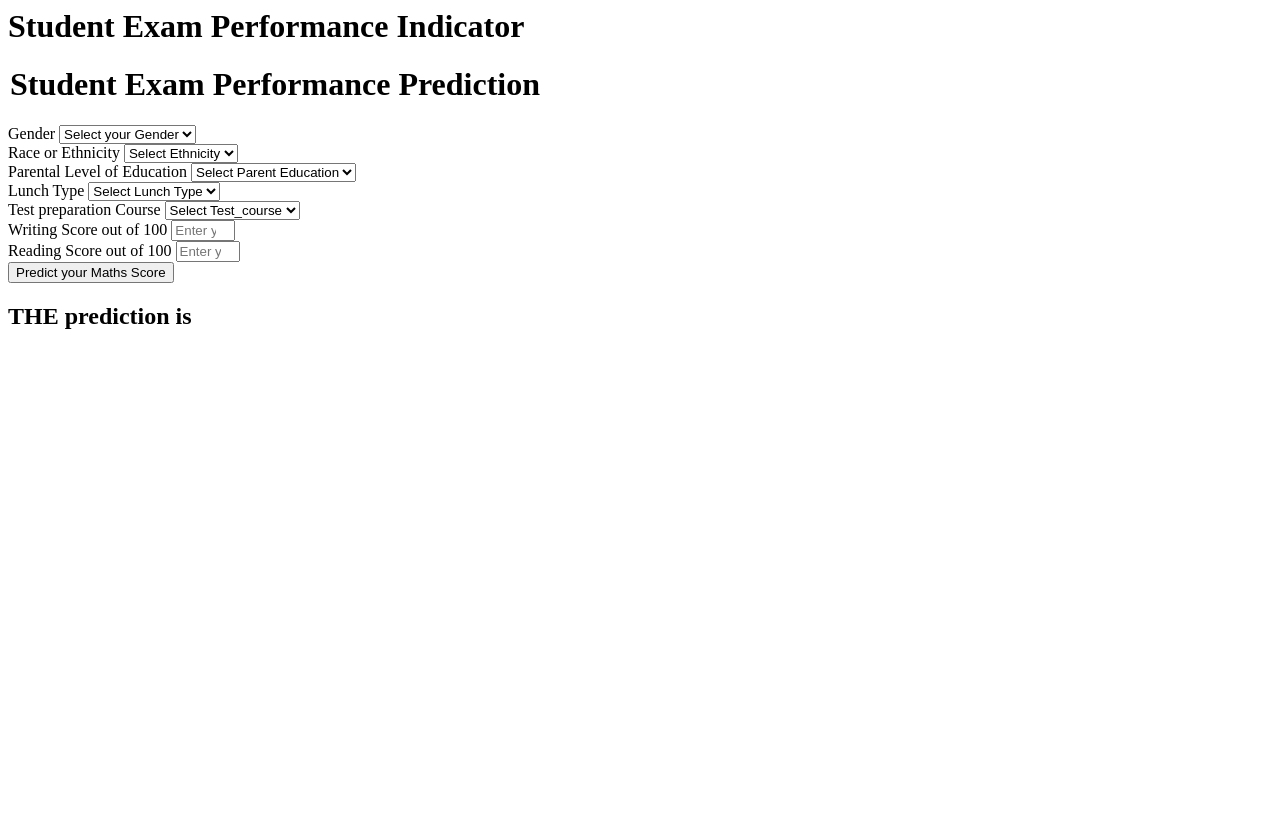
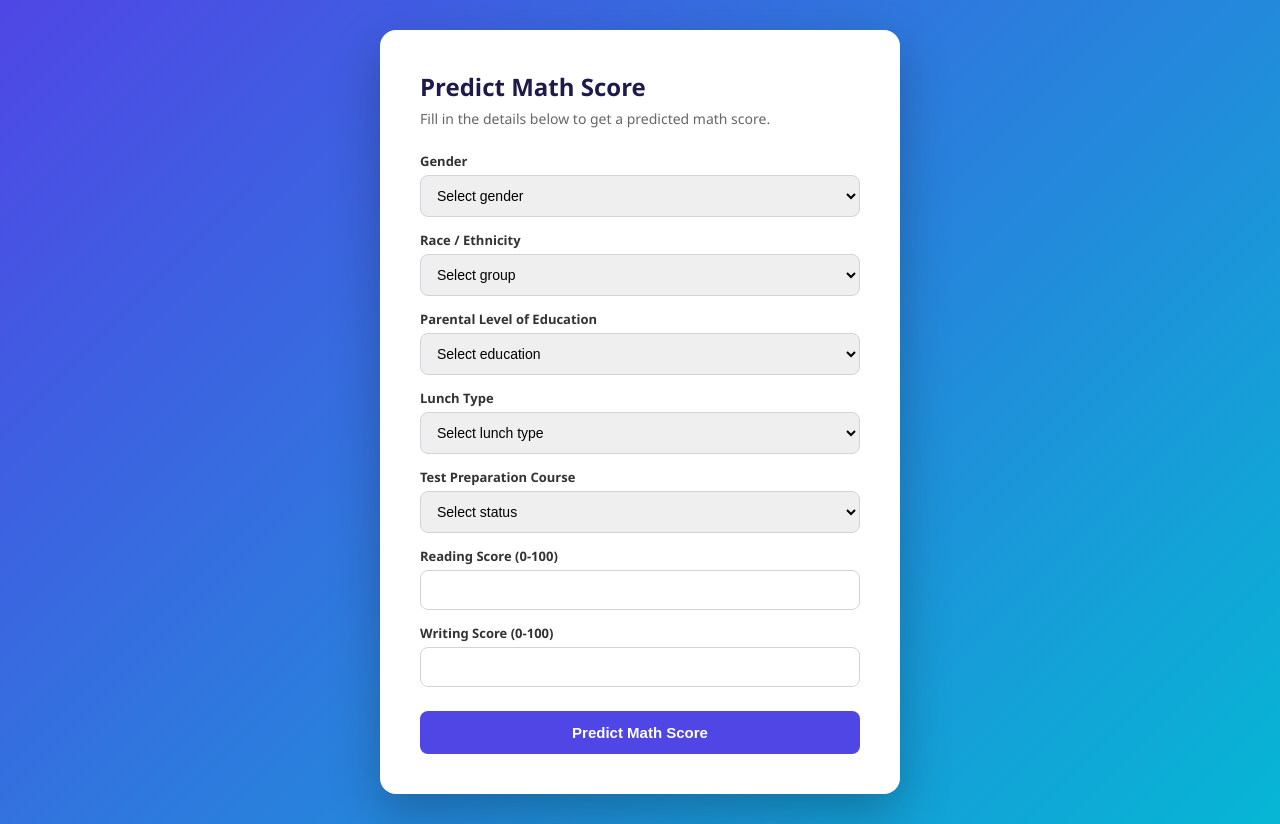
Before and after one commit to ShivanshDubeyONG/mlproject, a Flask app: page /predictdata in a window 1280 px wide. Before the commit the page ends 329 px from the top, so only its background shows below. Run offline with Flask 3, Linux system fonts and the light colour scheme.

Commit message:
Frontend Trial

```diff
--- a/templates/home.html
+++ b/templates/home.html
@@ -1,111 +1,126 @@
-<html>
+<!DOCTYPE html>
+<html lang="en">
+<head>
+<meta charset="UTF-8">
+<title>Predict Math Score</title>
+<style>
+  * { margin:0; padding:0; box-sizing:border-box; }
+  body {
+    font-family:'Segoe UI', Arial, sans-serif;
+    min-height:100vh;
+    background: linear-gradient(135deg, #4f46e5, #06b6d4);
+    display:flex; align-items:center; justify-content:center;
+    padding:30px 15px;
+  }
+  .container {
+    background:#fff;
+    border-radius:16px;
+    padding:40px;
+    max-width:520px;
+    width:100%;
+    box-shadow:0 20px 50px rgba(0,0,0,0.25);
+  }
+  h2 { color:#1e1b4b; margin-bottom:6px; }
+  p.sub { color:#666; margin-bottom:24px; font-size:14px; }
+  label { display:block; font-size:13px; font-weight:600; color:#333; margin:14px 0 5px; }
+  select, input[type=number] {
+    width:100%;
+    padding:11px 12px;
+    border:1px solid #d1d5db;
+    border-radius:8px;
+    font-size:14px;
+    outline:none;
+    transition:border-color .2s;
+  }
+  select:focus, input:focus { border-color:#4f46e5; }
+  button {
+    width:100%;
+    margin-top:24px;
+    padding:13px;
+    background:#4f46e5;
+    color:#fff;
+    border:none;
+    border-radius:8px;
+    font-size:15px;
+    font-weight:600;
+    cursor:pointer;
+    transition:background .2s;
+  }
+  button:hover { background:#4338ca; }
+  .result {
+    margin-top:22px;
+    padding:16px;
+    background:#ecfdf5;
+    border:1px solid #10b981;
+    border-radius:8px;
+    text-align:center;
+    font-size:18px;
+    font-weight:700;
+    color:#065f46;
+  }
+</style>
+</head>
 <body>
-    <div class="login">
-       <h1>Student Exam Performance Indicator</h1>
+  <div class="container">
+    <h2>Predict Math Score</h2>
+    <p class="sub">Fill in the details below to get a predicted math score.</p>
 
-       <form action="{{ url_for('predict_datapoint')}}" method="post">
-        <h1>
-            <legend>Student Exam Performance Prediction</legend>
-        </h1>
-        <div class="mb-3">
-            <label class="form-label">Gender</label>
-            <select class="form-control" name="gender" placeholder="Enter you Gender" required>
-                <option class="placeholder" selected disabled value="">Select your Gender</option>
-                <option value="male">
-                    Male
-                </option>
-                <option value="female">
-                    Female
-                </option>
-            </select>
-        </div>
-        <div class="mb-3">
-            <label class="form-label">Race or Ethnicity</label>
-            <select class="form-control" name="ethnicity" placeholder="Enter you ethnicity" required>
-                <option class="placeholder" selected disabled value="">Select Ethnicity</option>
-                <option value="group A">
-                    Group A
-                </option>
-                <option value="group B">
-                    Group B
-                </option>
-                <option value="group C">
-                    Group C
-                </option>
-                <option value="group D">
-                    Group D
-                </option>
-                <option value="group E">
-                    Group E
-                </option>
-            </select>
-        </div>
-        <div class="mb-3">
-            <label class="form-label">Parental Level of Education</label>
-            <select class="form-control" name="parental_level_of_education"
-                placeholder="Enter you Parent Education" required>
-                <option class="placeholder" selected disabled value="">Select Parent Education</option>
-                <option value="associate's degree">
-                    associate's degree
-                </option>
-                <option value="bachelor's degree">
-                    bachelor's degree
-                </option>
-                <option value="high school">
-                    high school
-                </option>
-                <option value="master's degree">
-                    master's degree
-                </option>
-                <option value="some college">
-                    some college
-                </option>
-                <option value="some high school">
-                    some high school
-                </option>
-            </select>
-        </div>
-        <div class="mb-3">
-            <label class="form-label">Lunch Type</label>
-            <select class="form-control" name="lunch" placeholder="Enter you Lunch" required>
-                <option class="placeholder" selected disabled value="">Select Lunch Type</option>
-                <option value="free/reduced">
-                    free/reduced
-                </option>
-                <option value="standard">
-                    standard
-                </option>
-            </select>
-        </div>
-        <div class="mb-3">
-            <label class="form-label">Test preparation Course</label>
-            <select class="form-control" name="test_preparation_course" placeholder="Enter you Course"
-                required>
-                <option class="placeholder" selected disabled value="">Select Test_course</option>
-                <option value="none">
-                    None
-                </option>
-                <option value="completed">
-                    Completed
-                </option>
-            </select>
-        </div>
-        <div class="mb-3">
-            <label class="form-label">Writing Score out of 100</label>
-            <input class="form-control" type="number" name="reading_score"
-                placeholder="Enter your Reading score" min='0' max='100' />
-        </div>
-        <div class="mb-3">
-            <label class="form-label">Reading Score out of 100</label>
-            <input class="form-control" type="number" name="writing_score"
-                placeholder="Enter your Reading Score" min='0' max='100' />
-        </div>
-        <div class="mb-3">
-            <input class="btn btn-primary" type="submit" value="Predict your Maths Score" required />
-        </div>
+    <form action="{{ url_for('predict_datapoint') }}" method="post">
+
+      <label>Gender</label>
+      <select name="gender" required>
+        <option value="" disabled selected>Select gender</option>
+        <option value="male">Male</option>
+        <option value="female">Female</option>
+      </select>
+
+      <label>Race / Ethnicity</label>
+      <select name="ethnicity" required>
+        <option value="" disabled selected>Select group</option>
+        <option value="group A">Group A</option>
+        <option value="group B">Group B</option>
+        <option value="group C">Group C</option>
+        <option value="group D">Group D</option>
+        <option value="group E">Group E</option>
+      </select>
+
+      <label>Parental Level of Education</label>
+      <select name="parental_level_of_education" required>
+        <option value="" disabled selected>Select education</option>
+        <option value="some high school">Some High School</option>
+        <option value="high school">High School</option>
+        <option value="some college">Some College</option>
+        <option value="associate's degree">Associate's Degree</option>
+        <option value="bachelor's degree">Bachelor's Degree</option>
+        <option value="master's degree">Master's Degree</option>
+      </select>
+
+      <label>Lunch Type</label>
+      <select name="lunch" required>
+        <option value="" disabled selected>Select lunch type</option>
+        <option value="standard">Standard</option>
+        <option value="free/reduced">Free/Reduced</option>
+      </select>
+
+      <label>Test Preparation Course</label>
+      <select name="test_preparation_course" required>
+        <option value="" disabled selected>Select status</option>
+        <option value="none">None</option>
+        <option value="completed">Completed</option>
+      </select>
+
+      <label>Reading Score (0-100)</label>
+      <input type="number" name="reading_score" min="0" max="100" required>
+
+      <label>Writing Score (0-100)</label>
+      <input type="number" name="writing_score" min="0" max="100" required>
+
+      <button type="submit">Predict Math Score</button>
     </form>
-    <h2>
-       THE  prediction is {{results}}
-    </h2>
-   <body>
+
+    {% if results is defined %}
+    <div class="result">Predicted Math Score: {{ results }}</div>
+    {% endif %}
+  </div>
+</body>
 </html>
```
Also changed, not shown: templates/index.html (+44 -0 lines).
